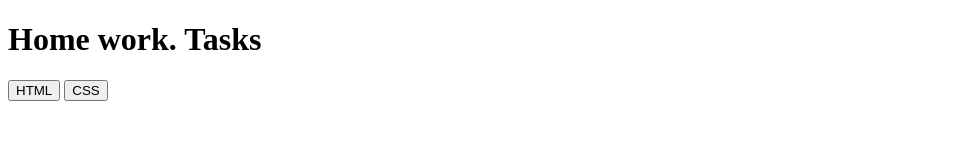
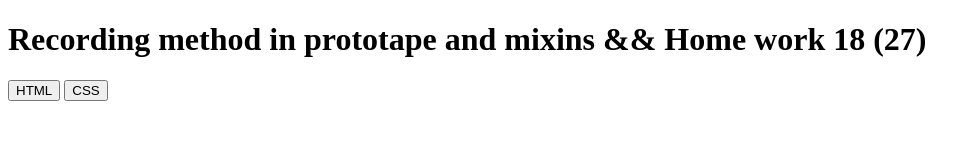
Before and after one commit to vasylkarpovych/JSrepead, a plain HTML site: page index.html in a window 1280 px wide. Shown: the whole page, without its empty margins (0-980 px from the left). Drawn offline with Linux system fonts and the light colour scheme.

Commit message:
Recording method in prototape and mixins && Home work 18 (27) git status!

```diff
--- a/index.html
+++ b/index.html
@@ -7,7 +7,7 @@
     <title>JS</title>
   </head>
   <body>
-    <h1>Home work. Tasks</h1>
+    <h1>Recording method in prototape and mixins && Home work 18 (27)</h1>
 
     <button class="btn-html" type="button">HTML</button>
     <button class="btn-css" type="button">CSS</button>
```
